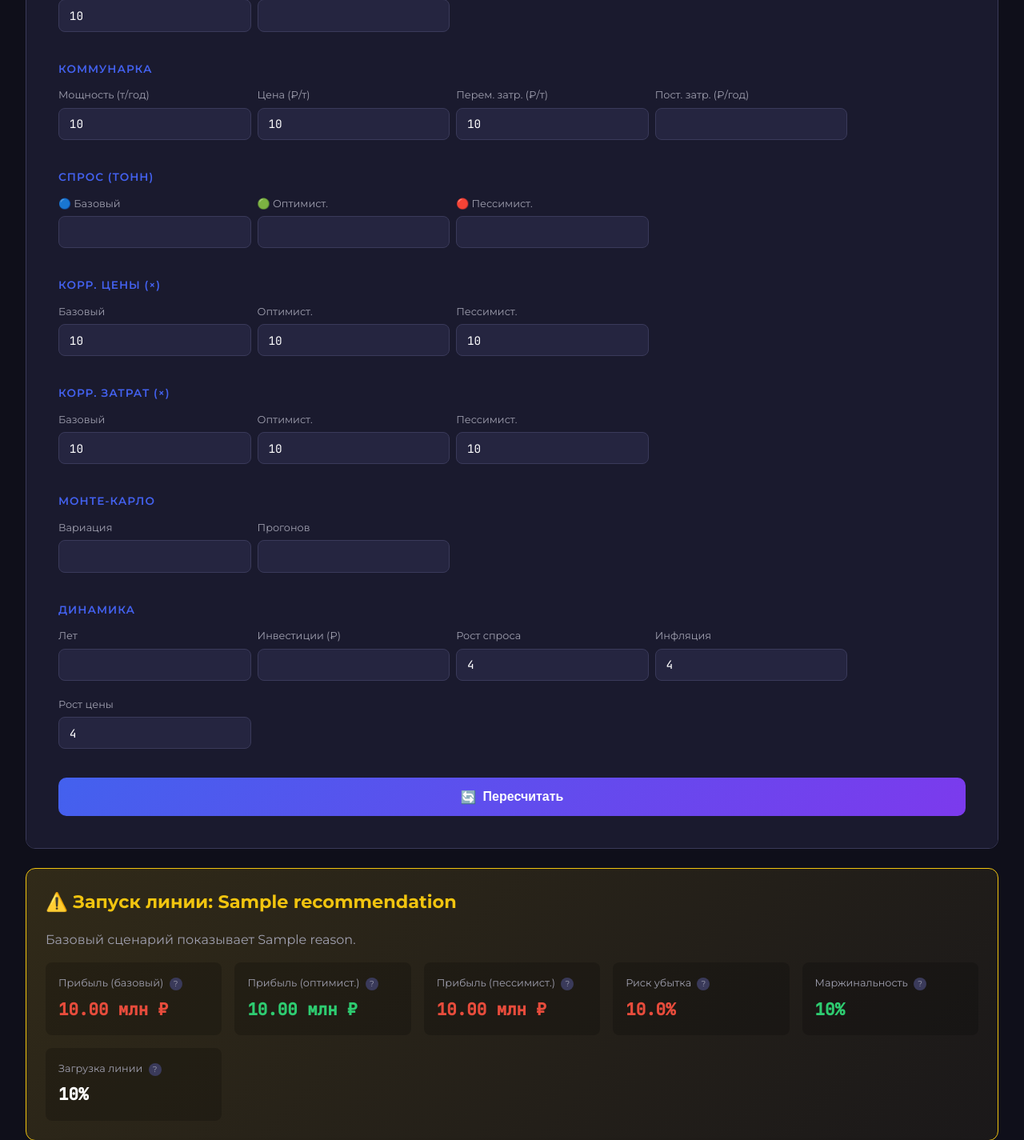
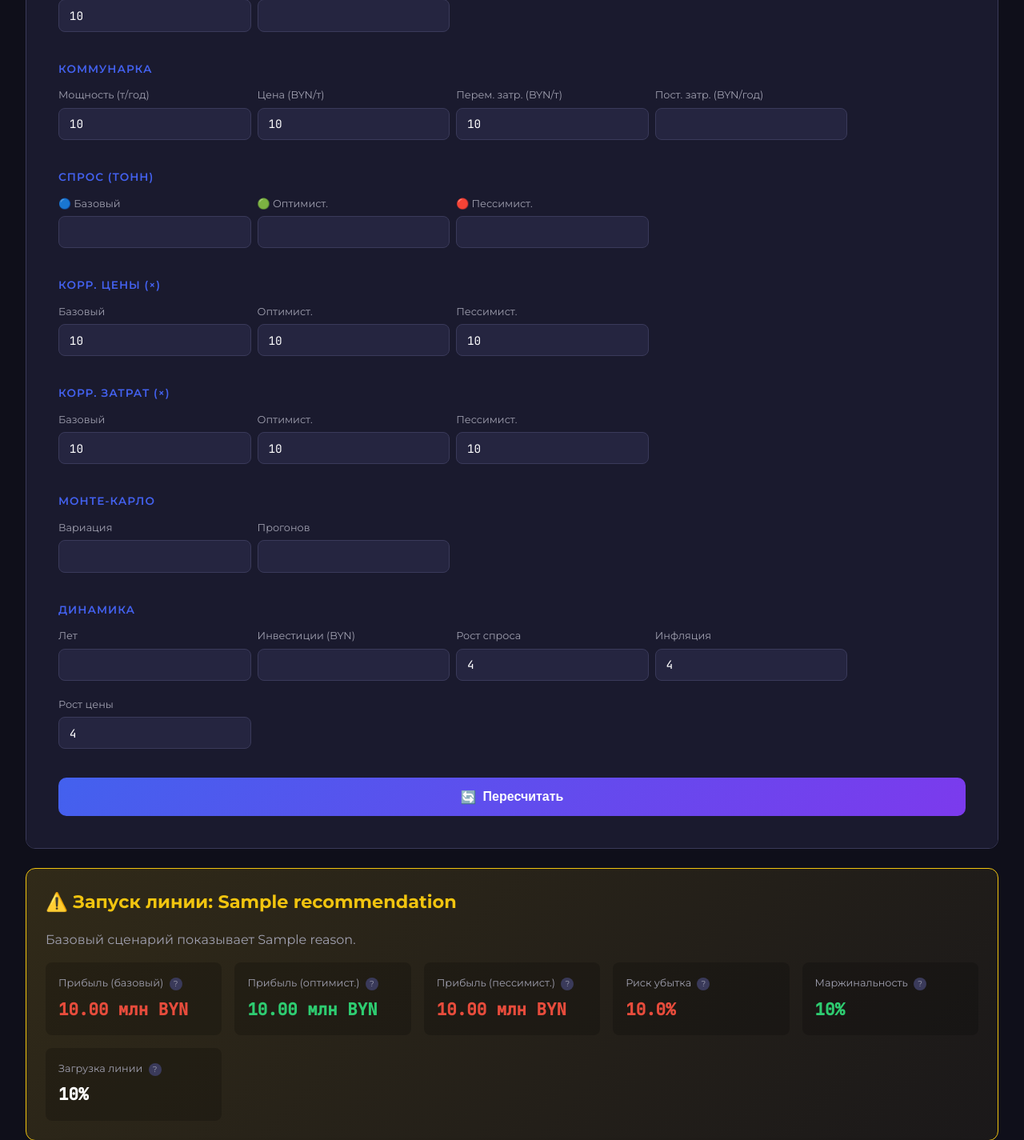
Before and after one commit to makdinoven/marmelad_analytics, a Flask app: template templates/index.html in a window 1280 px wide. Shown: the part 439-1864 px from the top of the page at 80% size. Run offline with Flask 3, Linux system fonts and the light colour scheme; the template is opened without the code that fills it: most values are stand-ins (such as "Sample title", 1, 10 or a date in 2020).

Commit message:
Refactor: Update currency from RUB to BYN in templates
Co-authored-by: bronislavec <bronislavec@gmail.com>

```diff
--- a/templates/index.html
+++ b/templates/index.html
@@ -791,15 +791,15 @@
                                 <input type="number" name="capacity_new_line" value="{{ params.capacity_new_line }}">
                             </div>
                             <div class="form-group">
-                                <label>Цена (₽/т)</label>
+                                <label>Цена (BYN/т)</label>
                                 <input type="number" name="price_new" value="{{ params.price_new }}">
                             </div>
                             <div class="form-group">
-                                <label>Перем. затр. (₽/т)</label>
+                                <label>Перем. затр. (BYN/т)</label>
                                 <input type="number" name="var_cost_new" value="{{ params.var_cost_new }}">
                             </div>
                             <div class="form-group">
-                                <label>Пост. затр. (₽/год)</label>
+                                <label>Пост. затр. (BYN/год)</label>
                                 <input type="number" name="fixed_costs" value="{{ params.fixed_costs }}">
                             </div>
                         </div>
@@ -881,7 +881,7 @@
                                 <input type="number" name="horizon_years" value="{{ params.horizon_years }}">
                             </div>
                             <div class="form-group">
-                                <label>Инвестиции (₽)</label>
+                                <label>Инвестиции (BYN)</label>
                                 <input type="number" name="initial_investment" value="{{ params.initial_investment }}">
                             </div>
                             <div class="form-group">
@@ -925,7 +925,7 @@
                                 <span class="tooltip-icon">?<span class="tooltip-text">Чистая прибыль при базовом сценарии спроса после вычета всех затрат</span></span>
                             </div>
                             <div class="value {{ 'positive' if recommendation.base_profit > 0 else 'negative' }}">
-                                {{ "%.2f"|format(recommendation.base_profit / 1000000) }} млн ₽
+                                {{ "%.2f"|format(recommendation.base_profit / 1000000) }} млн BYN
                             </div>
                         </div>
                         <div class="recommendation-item">
@@ -933,7 +933,7 @@
                                 <span class="tooltip-icon">?<span class="tooltip-text">Прибыль при высоком спросе, росте цен и снижении затрат</span></span>
                             </div>
                             <div class="value positive">
-                                {{ "%.2f"|format(recommendation.opt_profit / 1000000) }} млн ₽
+                                {{ "%.2f"|format(recommendation.opt_profit / 1000000) }} млн BYN
                             </div>
                         </div>
                         <div class="recommendation-item">
@@ -941,7 +941,7 @@
                                 <span class="tooltip-icon">?<span class="tooltip-text">Прибыль при низком спросе, падении цен и росте затрат</span></span>
                             </div>
                             <div class="value {{ 'positive' if recommendation.pess_profit > 0 else 'negative' }}">
-                                {{ "%.2f"|format(recommendation.pess_profit / 1000000) }} млн ₽
+                                {{ "%.2f"|format(recommendation.pess_profit / 1000000) }} млн BYN
                             </div>
                         </div>
                         <div class="recommendation-item">
@@ -1012,7 +1012,7 @@
                                     <td>{{ opt.scenario }}</td>
                                     <td>{{ opt.status }}</td>
                                     <td>{{ "%.0f"|format(opt.optimal_volume) }}</td>
-                                    <td>{{ "%.2f"|format(opt.optimal_profit / 1000000) }} млн ₽</td>
+                                    <td>{{ "%.2f"|format(opt.optimal_profit / 1000000) }} млн BYN</td>
                                     <td>{{ "%.1f"|format(opt.utilization) }}%</td>
                                 </tr>
                                 {% endfor %}
@@ -1119,13 +1119,13 @@
                             <div class="label">Выручка в ТБ
                                 <span class="tooltip-icon">?<span class="tooltip-text">Объём выручки, необходимый для покрытия всех затрат</span></span>
                             </div>
-                            <div class="value">{{ "%.2f"|format(break_even.break_even_revenue / 1000000) }} млн ₽</div>
+                            <div class="value">{{ "%.2f"|format(break_even.break_even_revenue / 1000000) }} млн BYN</div>
                         </div>
                         <div class="recommendation-item">
                             <div class="label">Маржа на тонну
                                 <span class="tooltip-icon">?<span class="tooltip-text">Вклад каждой тонны в покрытие постоянных затрат: Цена - Переменные затраты</span></span>
                             </div>
-                            <div class="value positive">{{ "%.0f"|format(break_even.margin_per_unit) }} ₽</div>
+                            <div class="value positive">{{ "%.0f"|format(break_even.margin_per_unit) }} BYN</div>
                         </div>
                         <div class="recommendation-item">
                             <div class="label">Запас прочности
@@ -1159,7 +1159,7 @@
 
                 <div class="card">
                     <p style="color: var(--text-secondary); margin-bottom: 1rem;">
-                        Базовая прибыль: <strong>{{ "%.2f"|format(sensitivity.base_profit / 1000000) }} млн ₽</strong>
+                        Базовая прибыль: <strong>{{ "%.2f"|format(sensitivity.base_profit / 1000000) }} млн BYN</strong>
                         <span class="tooltip-icon">?<span class="tooltip-text">Торнадо-диаграмма показывает, какие факторы больше всего влияют на прибыль. Длинные полосы = высокое влияние.</span></span>
                     </p>
                     <div class="table-wrapper" style="margin-bottom: 1.5rem;">
@@ -1176,9 +1176,9 @@
                                 {% for factor in sensitivity.factors %}
                                 <tr>
                                     <td><strong>{{ factor.parameter }}</strong></td>
-                                    <td class="{{ 'negative' if factor.profit_low < 0 else '' }}">{{ "%.2f"|format(factor.profit_low / 1000000) }} млн ₽</td>
-                                    <td class="positive">{{ "%.2f"|format(factor.profit_high / 1000000) }} млн ₽</td>
-                                    <td><span class="value">± {{ "%.2f"|format(factor.impact / 2000000) }} млн ₽</span></td>
+                                    <td class="{{ 'negative' if factor.profit_low < 0 else '' }}">{{ "%.2f"|format(factor.profit_low / 1000000) }} млн BYN</td>
+                                    <td class="positive">{{ "%.2f"|format(factor.profit_high / 1000000) }} млн BYN</td>
+                                    <td><span class="value">± {{ "%.2f"|format(factor.impact / 2000000) }} млн BYN</span></td>
                                 </tr>
                                 {% endfor %}
                             </tbody>
@@ -1203,19 +1203,19 @@
                             <div class="label">Инвестиции
                                 <span class="tooltip-icon">?<span class="tooltip-text">Начальные вложения в производственную линию, оборудование и запуск</span></span>
                             </div>
-                            <div class="value negative">{{ "%.1f"|format(dynamics.initial_investment / 1000000) }} млн ₽</div>
+                            <div class="value negative">{{ "%.1f"|format(dynamics.initial_investment / 1000000) }} млн BYN</div>
                         </div>
                         <div class="recommendation-item">
                             <div class="label">Суммарная прибыль
                                 <span class="tooltip-icon">?<span class="tooltip-text">Сумма чистой прибыли за все {{ params.horizon_years }} лет (без дисконтирования)</span></span>
                             </div>
-                            <div class="value positive">{{ "%.2f"|format(dynamics.total_profit / 1000000) }} млн ₽</div>
+                            <div class="value positive">{{ "%.2f"|format(dynamics.total_profit / 1000000) }} млн BYN</div>
                         </div>
                         <div class="recommendation-item">
                             <div class="label">NPV
                                 <span class="tooltip-icon">?<span class="tooltip-text">Net Present Value — чистая приведённая стоимость. Учитывает стоимость денег во времени со ставкой {{ "%.1f"|format(dynamics.discount_rate * 100) }}% (инфляция + премия за риск 5%)</span></span>
                             </div>
-                            <div class="value {{ 'positive' if dynamics.npv > 0 else 'negative' }}">{{ "%.2f"|format(dynamics.npv / 1000000) }} млн ₽</div>
+                            <div class="value {{ 'positive' if dynamics.npv > 0 else 'negative' }}">{{ "%.2f"|format(dynamics.npv / 1000000) }} млн BYN</div>
                         </div>
                         <div class="recommendation-item">
                             <div class="label">Срок окупаемости
@@ -1257,7 +1257,7 @@
                                 <tr>
                                     <th>Год</th>
                                     <th>Объём (т)</th>
-                                    <th>Цена (₽/т)</th>
+                                    <th>Цена (BYN/т)</th>
                                     <th>Выручка</th>
                                     <th>Затраты</th>
                                     <th>Прибыль</th>
```
